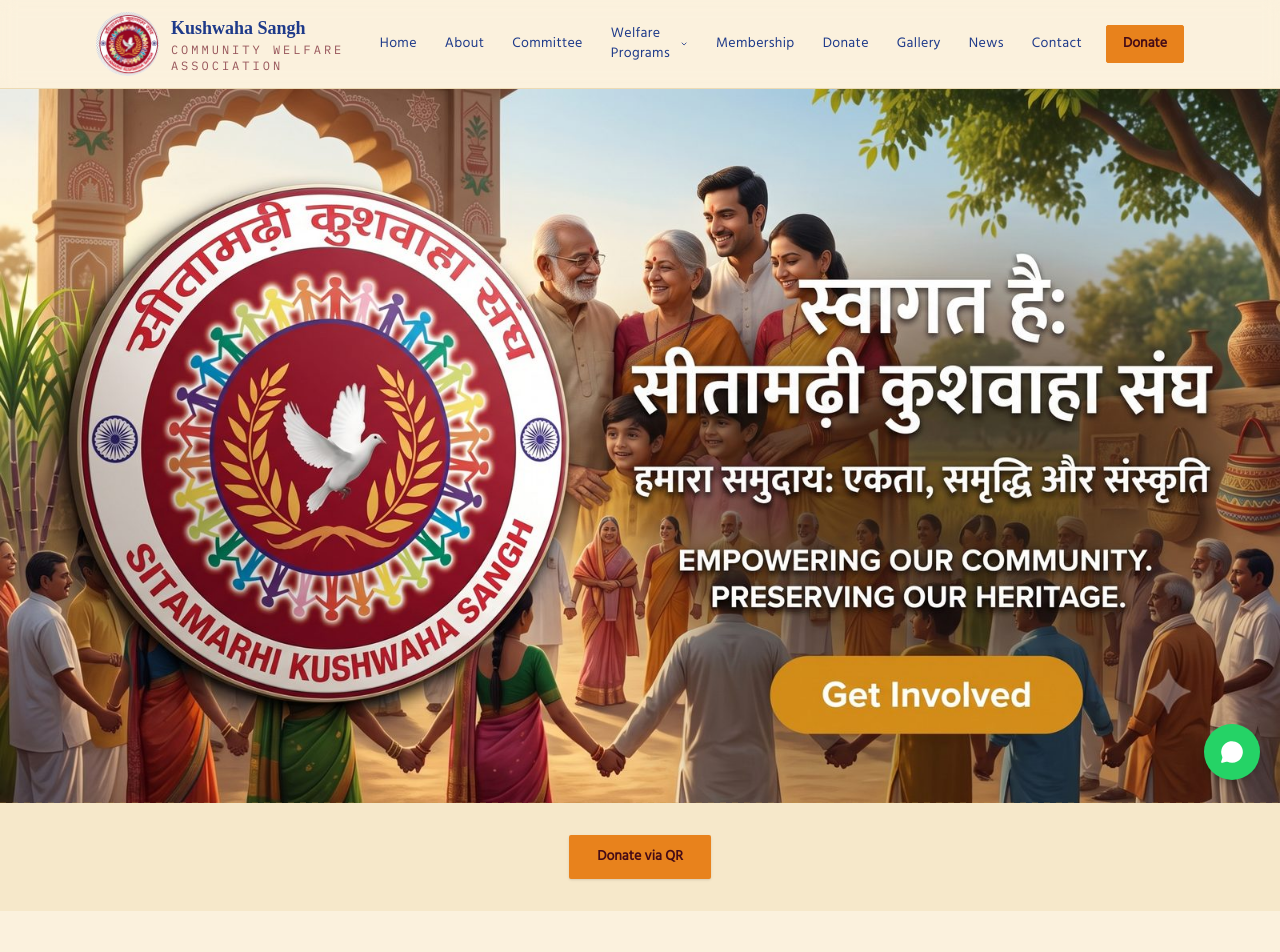
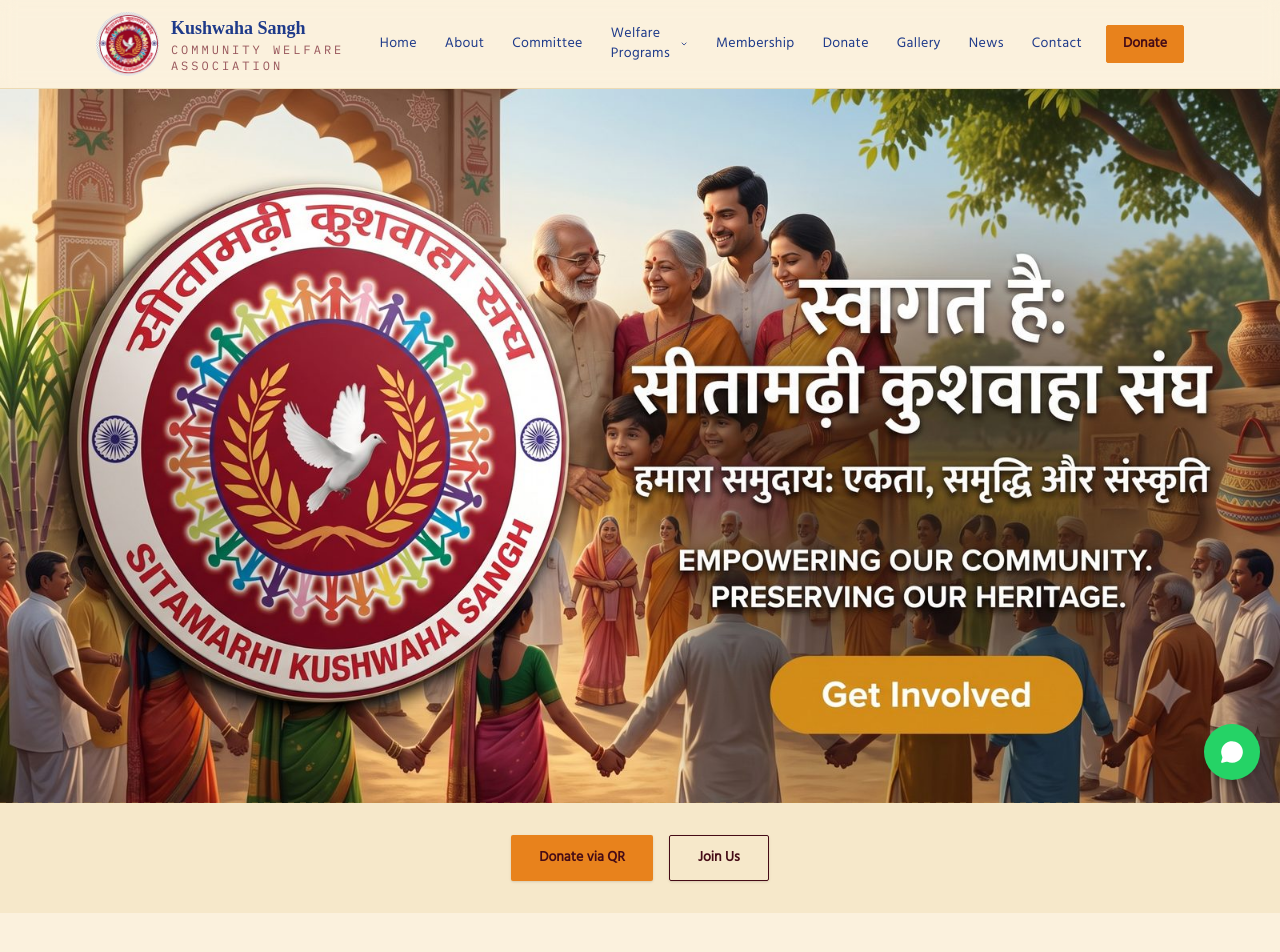
Before and after one commit to Ajitsingh4362/Kushwaha-sangh, a React (Vite) app: page / in a window 1280 px wide. Shown: the top 952 px of the page. Built offline with nearby package versions, Linux system fonts and the light colour scheme; a web font is replaced by a local one.

Commit message:
Add Join Us button next to Donate via QR

```diff
--- a/src/components/DonateQRButton.jsx
+++ b/src/components/DonateQRButton.jsx
@@ -1,4 +1,5 @@
 import { useState } from 'react'
+import { Link } from 'react-router-dom'
 import { X } from 'lucide-react'
 import QRCode from 'react-qr-code'
 import { donationMethods } from '../data/content'
@@ -8,7 +9,7 @@
 
   return (
     <>
-      <div className="flex justify-center bg-cream-deep/60 py-8">
+      <div className="flex flex-wrap justify-center gap-4 bg-cream-deep/60 py-8">
         <button
           type="button"
           onClick={() => setOpen(true)}
@@ -16,6 +17,12 @@
         >
           Donate via QR
         </button>
+        <Link
+          to="/membership"
+          className="rounded-sm border border-maroon-deep px-7 py-3 text-sm font-semibold text-maroon-deep shadow transition hover:bg-maroon-deep hover:text-cream-paper"
+        >
+          Join Us
+        </Link>
       </div>
 
       {open && (
```
